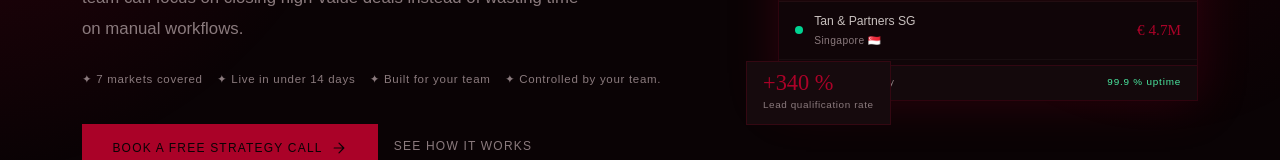
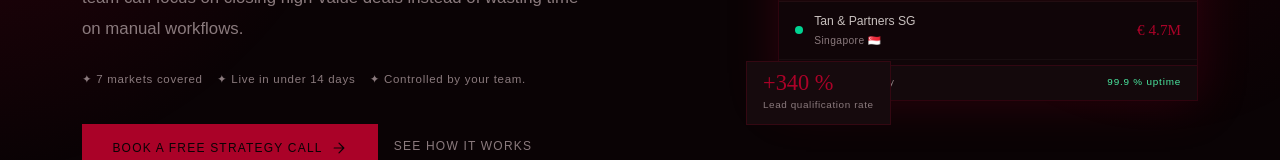
Before and after one commit to celiadjeddou31-ux/site-B8, a Next.js app in the folder site-b8/: page / in a window 1280 px wide. Shown: the part 521-681 px from the top of the page. Built offline with nearby package versions, Linux system fonts and the light colour scheme.

Commit message:
nouvel maj

```diff
--- a/site-b8/app/page.tsx
+++ b/site-b8/app/page.tsx
@@ -254,7 +254,7 @@ export default function Home() {
           </p>
 
           <ul style={{ listStyle: 'none', display: 'flex', flexWrap: 'wrap', gap: '.5rem .9rem', marginBottom: '2.2rem' }}>
-            {['✦ 7 markets covered', '✦ Live in under 14 days', '✦ Built for your team', '✦ Controlled by your team.'].map(p => (
+            {['✦ 7 markets covered', '✦ Live in under 14 days', '✦ Controlled by your team.'].map(p => (
               <li key={p} style={{ fontSize: '.72rem', letterSpacing: '.06em', color: TEXT_MUTED }}>{p}</li>
             ))}
           </ul>
@@ -475,7 +475,7 @@ export default function Home() {
             Only 3 onboarding slots left open this month
           </div>
           <br />
-          <PrimaryBtn href="https://calendly.com/b8technologies" gold={GOLD} goldLight={GOLD_LIGHT} black={BLACK} external>
+          <PrimaryBtn href="https://calendly.com/b8-technologies" gold={GOLD} goldLight={GOLD_LIGHT} black={BLACK} external>
             Book Your Free Strategy Call
           </PrimaryBtn>
           <p style={{ display: 'block', fontSize: '.72rem', color: TEXT_MUTED, letterSpacing: '.04em', fontStyle: 'italic', margin: '1.2rem 0 2rem' }}>
```
